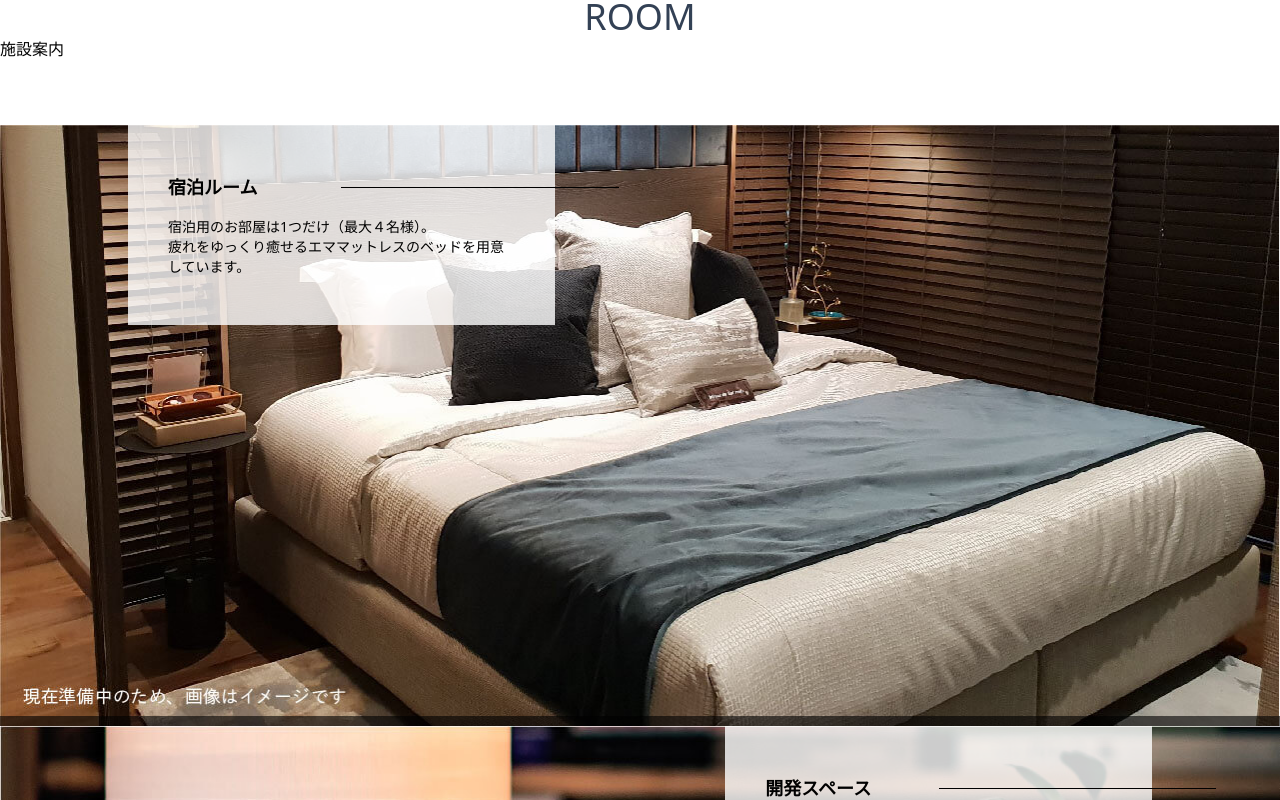
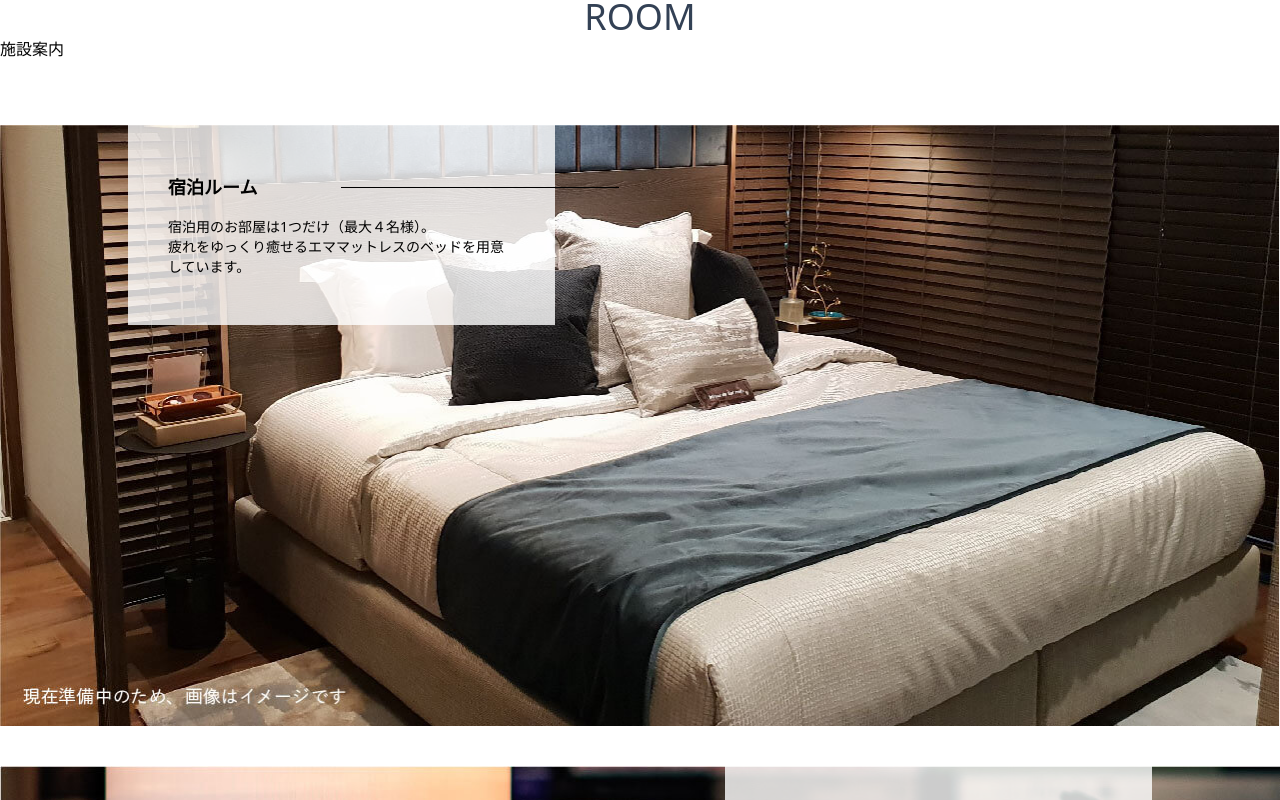
Before and after one commit to ishibashi-futos/Dropin, a Vue app: page /guest_house in a window 1280 px wide. Shown: the part 1520-2320 px from the top of the page. Built offline with nearby package versions, Linux system fonts and the light colour scheme; no server answers.

Commit message:
TOPの修正

```diff
--- a/src/views/GuestHouse/Home.vue
+++ b/src/views/GuestHouse/Home.vue
@@ -89,7 +89,7 @@ Api.fetchNewsIndex('guest_house_top').then((data) => {
       <h2 class="text-slate-700 text-4xl text-center">ROOM</h2>
       <p class="text-base text-slate-700　text-center">施設案内</p>
       <ul class="sm:mt-16">
-        <li v-for="(facility, index) in facilities" :key="index" class="facility">
+        <li v-for="(facility, index) in facilities" :key="index" class="facility mt-10">
           <div class="facility_content sm:w-6/12 md:w-5/12 lg:w-4/12 py-12 px-10" :class="facility.class">
             <h3 class="font-bold text-lg facility_title">{{ facility.title }}</h3>
             <p class="text-sm mt-4 whitespace-pre-line">
@@ -135,15 +135,6 @@ Api.fetchNewsIndex('guest_house_top').then((data) => {
   position: relative;
   overflow: hidden;
   width: 100%;
-  &::after {
-    content: '';
-    display: block;
-    width: 100%;
-    height: 10px;
-    background-color: rgba(0, 0, 0, 0.6);
-    position: absolute;
-    bottom: 0;
-  }
   &_img {
     width: 100%;
     height: auto;
```
